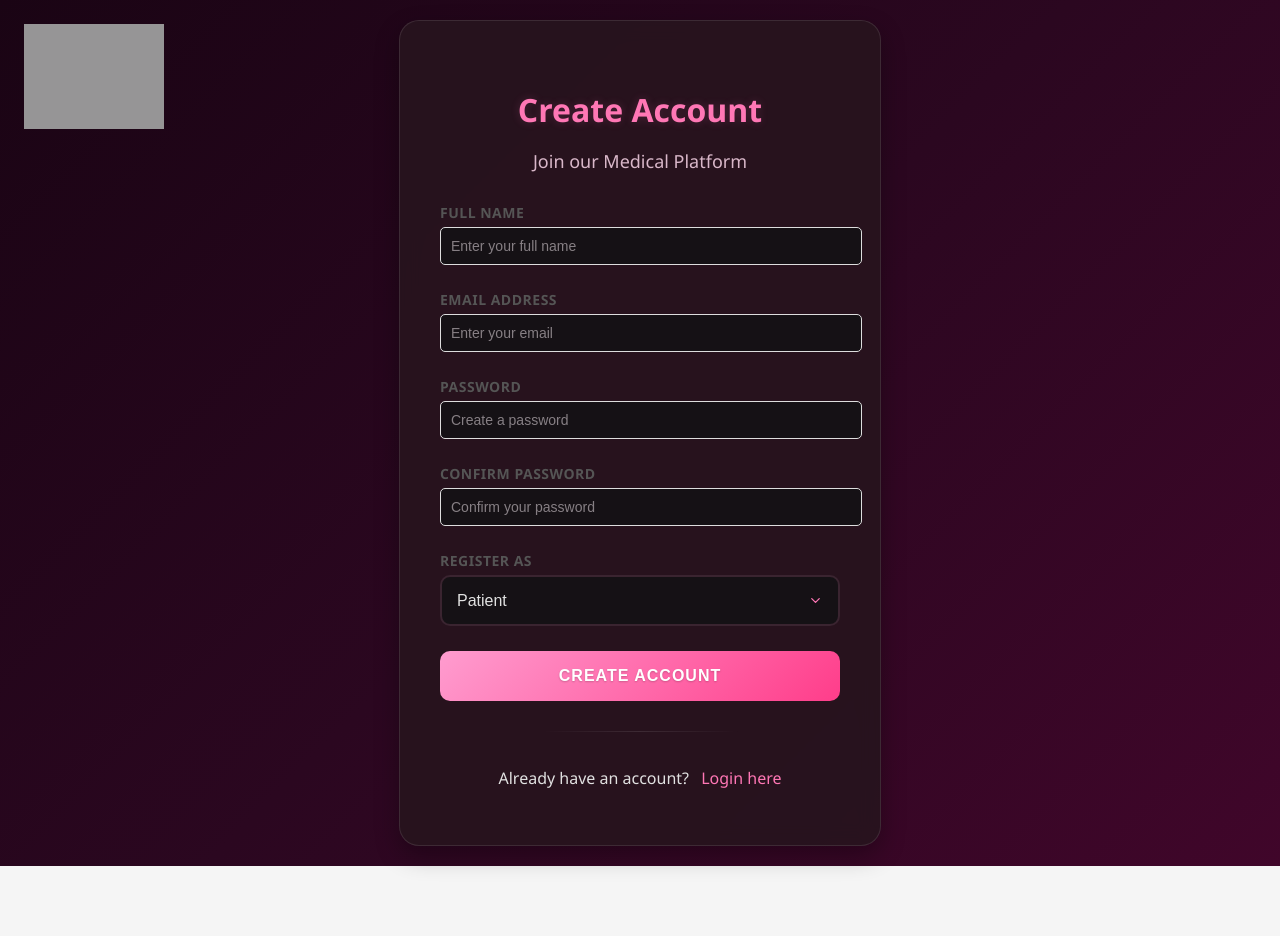
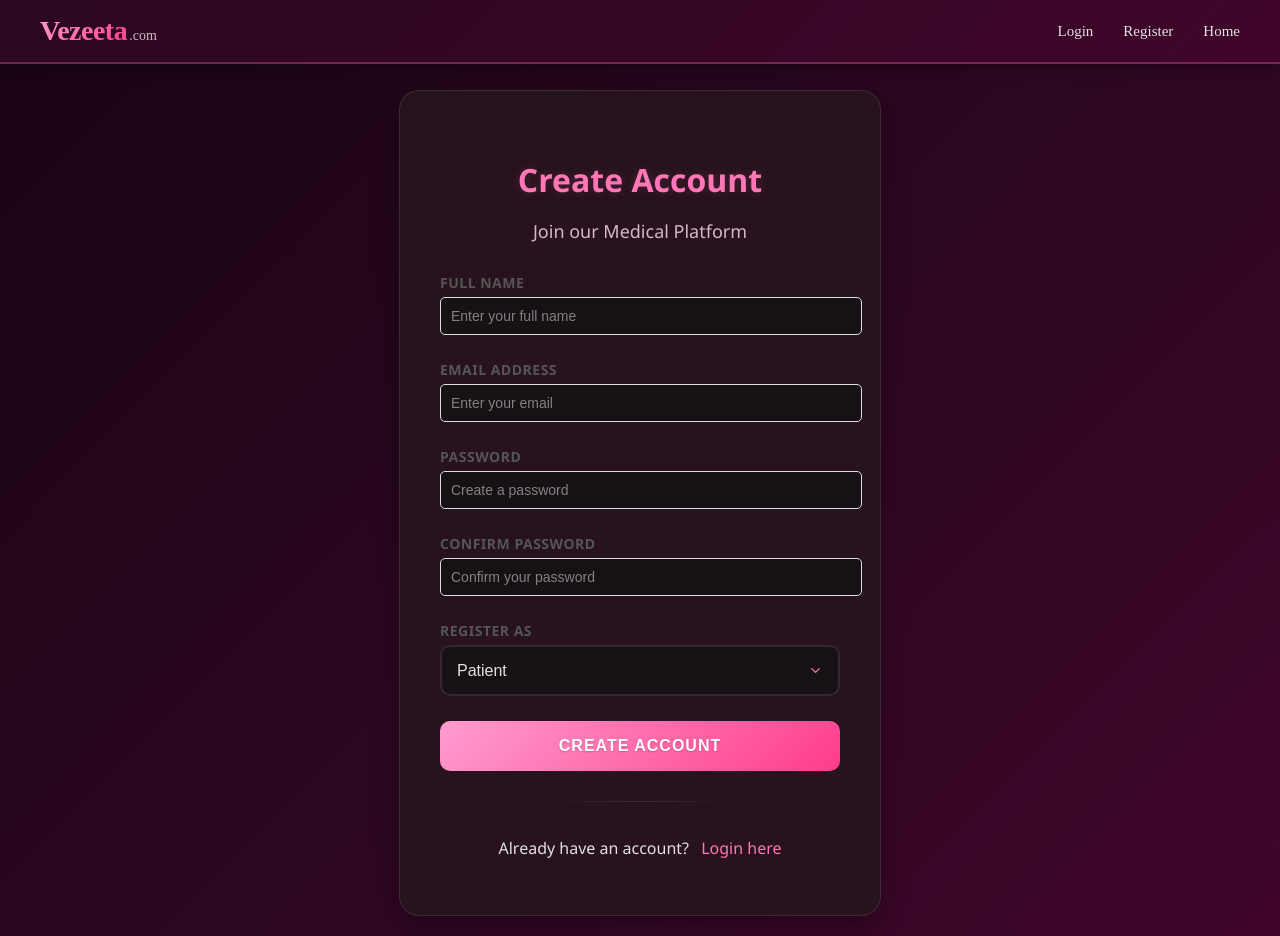
Before and after one commit to AlaaHussein20/Prolect_sw, a React (Create React App) app in the folder frontend/: page /register in a window 1280 px wide. Before the commit the page ends 866 px from the top, so only its background shows below. Built offline with nearby package versions, Linux system fonts and the light colour scheme; grey boxes are pictures that could not be loaded.

Commit message:
feat: implement Navbar component and integrate it across multiple pages with dark mode styles

```diff
--- /dev/null
+++ b/frontend/src/components/Navbar.css
@@ -0,0 +1,94 @@
+/* Top Navigation Bar */
+.app-navbar {
+  position: fixed;
+  top: 0;
+  left: 0;
+  right: 0;
+  background: linear-gradient(135deg, #2b0720 0%, #40062a 100%);
+  border-bottom: 2px solid rgba(255, 119, 181, 0.3);
+  z-index: 1000;
+  box-shadow: 0 4px 12px rgba(0, 0, 0, 0.3);
+}
+
+.navbar-content {
+  max-width: 1200px;
+  margin: 0 auto;
+  padding: 15px 30px;
+  display: flex;
+  justify-content: space-between;
+  align-items: center;
+}
+
+.navbar-logo {
+  display: flex;
+  align-items: baseline;
+  gap: 2px;
+  cursor: pointer;
+}
+
+.logo-text {
+  font-size: 28px;
+  font-weight: 700;
+  background: linear-gradient(135deg, #ff9ccf 0%, #ff3d8a 100%);
+  -webkit-background-clip: text;
+  -webkit-text-fill-color: transparent;
+  background-clip: text;
+  letter-spacing: -0.5px;
+}
+
+.logo-badge {
+  font-size: 14px;
+  color: #d9b7c9;
+  font-weight: 500;
+}
+
+.navbar-links {
+  display: flex;
+  gap: 30px;
+  align-items: center;
+}
+
+.nav-link {
+  color: #e1e1e1;
+  text-decoration: none;
+  font-size: 15px;
+  font-weight: 500;
+  transition: all 0.3s ease;
+  position: relative;
+  padding: 5px 0;
+}
+
+.nav-link::after {
+  content: '';
+  position: absolute;
+  bottom: 0;
+  left: 0;
+  width: 0;
+  height: 2px;
+  background: linear-gradient(135deg, #ff9ccf 0%, #ff3d8a 100%);
+  transition: width 0.3s ease;
+}
+
+.nav-link:hover {
+  color: #ff77b5;
+}
+
+.nav-link:hover::after {
+  width: 100%;
+}
+
+@media (max-width: 768px) {
+  .navbar-content {
+    padding: 12px 20px;
+    flex-direction: column;
+    gap: 15px;
+  }
+
+  .navbar-links {
+    gap: 20px;
+  }
+
+  .nav-link {
+    font-size: 14px;
+  }
+}
--- /dev/null
+++ b/frontend/src/components/Navbar.js
@@ -0,0 +1,22 @@
+import React from 'react';
+import './Navbar.css';
+
+function Navbar() {
+  return (
+    <nav className="app-navbar">
+      <div className="navbar-content">
+        <div className="navbar-logo">
+          <span className="logo-text">Vezeeta</span>
+          <span className="logo-badge">.com</span>
+        </div>
+        <div className="navbar-links">
+          <a href="/login" className="nav-link">Login</a>
+          <a href="/register" className="nav-link">Register</a>
+          <a href="/" className="nav-link">Home</a>
+        </div>
+      </div>
+    </nav>
+  );
+}
+
+export default Navbar;
--- a/frontend/src/pages/DoctorDashboard.js
+++ b/frontend/src/pages/DoctorDashboard.js
@@ -1,6 +1,7 @@
 import React, { useState, useEffect, useCallback } from 'react';
 import { useNavigate } from 'react-router-dom';
 import axios from 'axios';
+import Navbar from '../components/Navbar';
 import '../styles/Dashboard.css';
 
 const DoctorDashboard = () => {
@@ -170,6 +171,8 @@ const DoctorDashboard = () => {
 
   return (
     <div className={`dashboard-container ${darkMode ? 'dark-mode' : ''}`}>
+      <Navbar />
+
       {/* Dark Mode Logo - Fixed Position */}
       <div
         className="dark-mode-logo"
--- a/frontend/src/pages/Login.js
+++ b/frontend/src/pages/Login.js
@@ -1,6 +1,7 @@
 import React, { useState } from 'react';
 import { useNavigate } from 'react-router-dom';
 import axios from 'axios';
+import Navbar from '../components/Navbar';
 import '../styles/Login.css';
 
 const Login = () => {
@@ -42,8 +43,10 @@ const Login = () => {
   };
 
   return (
-    <div className="login-container">
-      <div className="login-box">
+    <>
+      <Navbar />
+      <div className="login-container">
+        <div className="login-box">
         <h1>Welcome Back</h1>
         <h3>Login to Your Account</h3>
 
@@ -89,6 +92,7 @@ const Login = () => {
         </div>
       </div>
     </div>
+    </>
   );
 };
 
--- a/frontend/src/pages/PatientDashboard.js
+++ b/frontend/src/pages/PatientDashboard.js
@@ -1,14 +1,18 @@
 import React from 'react';
+import Navbar from '../components/Navbar';
 
 const PatientDashboard = () => {
   const user = JSON.parse(localStorage.getItem('user'));
 
   return (
-    <div className="dashboard-container">
-      <h1>Welcome to Patient Dashboard</h1>
-      <p>Hello, {user?.name || 'Patient'}!</p>
-      {/* Add your patient dashboard content here */}
-    </div>
+    <>
+      <Navbar />
+      <div className="dashboard-container">
+        <h1>Welcome to Patient Dashboard</h1>
+        <p>Hello, {user?.name || 'Patient'}!</p>
+        {/* Add your patient dashboard content here */}
+      </div>
+    </>
   );
 };
 
--- a/frontend/src/pages/Register.js
+++ b/frontend/src/pages/Register.js
@@ -1,5 +1,6 @@
 import React, { useState } from 'react';
 import { useNavigate } from 'react-router-dom';
+import Navbar from '../components/Navbar';
 import '../styles/Register.css';
 
 function Register() {
@@ -77,11 +78,10 @@ function Register() {
   };
 
   return (
-    <div className="register-container">
-      {/* Top-left brand logo */}
-      <img src="/logo.svg" alt="Vezeeta Logo" className="register-page-logo" />
-
-      <div className="register-form">
+    <>
+      <Navbar />
+      <div className="register-container">
+        <div className="register-form">
         <h2>Create Account</h2>
         <p className="subtitle">Join our Medical Platform</p>
 
@@ -196,6 +196,7 @@ function Register() {
         </div>
       </div>
     </div>
+    </>
   );
 }
 
--- a/frontend/src/styles/Dashboard.css
+++ b/frontend/src/styles/Dashboard.css
@@ -1,5 +1,6 @@
 .dashboard-container {
   padding: 20px;
+  padding-top: 90px;
   min-height: 100vh;
   width: 100%;
   margin: 0;
--- a/frontend/src/styles/Login.css
+++ b/frontend/src/styles/Login.css
@@ -6,6 +6,7 @@
   min-height: 100vh;
   background: linear-gradient(135deg, #1a0414 0%, #2b0720 50%, #40062a 100%);
   padding: 20px;
+  padding-top: 90px;
   font-family: 'Segoe UI', Tahoma, Geneva, Verdana, sans-serif;
   color: #f3e9ef;
 }
--- a/frontend/src/styles/Register.css
+++ b/frontend/src/styles/Register.css
@@ -8,6 +8,84 @@ html, body {
   background: linear-gradient(135deg, #1a0414 0%, #2b0720 50%, #40062a 100%);
 }
 
+/* Top Navigation Bar */
+.register-navbar {
+  position: fixed;
+  top: 0;
+  left: 0;
+  right: 0;
+  background: linear-gradient(135deg, #2b0720 0%, #40062a 100%);
+  border-bottom: 2px solid rgba(255, 119, 181, 0.3);
+  z-index: 1000;
+  box-shadow: 0 4px 12px rgba(0, 0, 0, 0.3);
+}
+
+.navbar-content {
+  max-width: 1200px;
+  margin: 0 auto;
+  padding: 15px 30px;
+  display: flex;
+  justify-content: space-between;
+  align-items: center;
+}
+
+.navbar-logo {
+  display: flex;
+  align-items: baseline;
+  gap: 2px;
+}
+
+.logo-text {
+  font-size: 28px;
+  font-weight: 700;
+  background: linear-gradient(135deg, #ff9ccf 0%, #ff3d8a 100%);
+  -webkit-background-clip: text;
+  -webkit-text-fill-color: transparent;
+  background-clip: text;
+  letter-spacing: -0.5px;
+}
+
+.logo-badge {
+  font-size: 14px;
+  color: #d9b7c9;
+  font-weight: 500;
+}
+
+.navbar-links {
+  display: flex;
+  gap: 30px;
+  align-items: center;
+}
+
+.nav-link {
+  color: #e1e1e1;
+  text-decoration: none;
+  font-size: 15px;
+  font-weight: 500;
+  transition: all 0.3s ease;
+  position: relative;
+  padding: 5px 0;
+}
+
+.nav-link::after {
+  content: '';
+  position: absolute;
+  bottom: 0;
+  left: 0;
+  width: 0;
+  height: 2px;
+  background: linear-gradient(135deg, #ff9ccf 0%, #ff3d8a 100%);
+  transition: width 0.3s ease;
+}
+
+.nav-link:hover {
+  color: #ff77b5;
+}
+
+.nav-link:hover::after {
+  width: 100%;
+}
+
 .register-container {
   display: flex;
   justify-content: center;
@@ -15,25 +93,9 @@ html, body {
   min-height: 100vh;
   background: linear-gradient(135deg, #1a0414 0%, #2b0720 50%, #40062a 100%);
   padding: 20px;
+  padding-top: 90px;
   font-family: 'Segoe UI', Tahoma, Geneva, Verdana, sans-serif;
   color: #e1e1e1;
-  position: relative;
-}
-
-/* Top-left logo on Register page */
-.register-page-logo {
-  position: fixed;
-  top: 24px;
-  left: 24px;
-  width: 140px;
-  height: auto;
-  z-index: 10;
-  opacity: 0.95;
-  transition: opacity 0.3s ease;
-}
-
-.register-page-logo:hover {
-  opacity: 1;
 }
 
 .register-form {
@@ -264,6 +326,24 @@ html, body {
 }
 
 @media (max-width: 480px) {
+  .navbar-content {
+    padding: 12px 20px;
+    flex-direction: column;
+    gap: 15px;
+  }
+
+  .navbar-links {
+    gap: 20px;
+  }
+
+  .nav-link {
+    font-size: 14px;
+  }
+
+  .register-container {
+    padding-top: 120px;
+  }
+
   .register-form {
     padding: 20px;
   }
```
